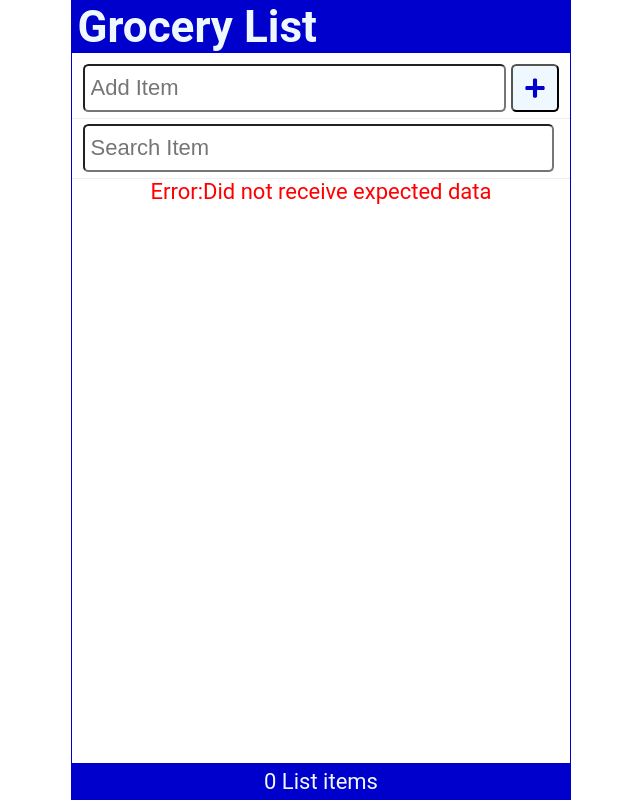
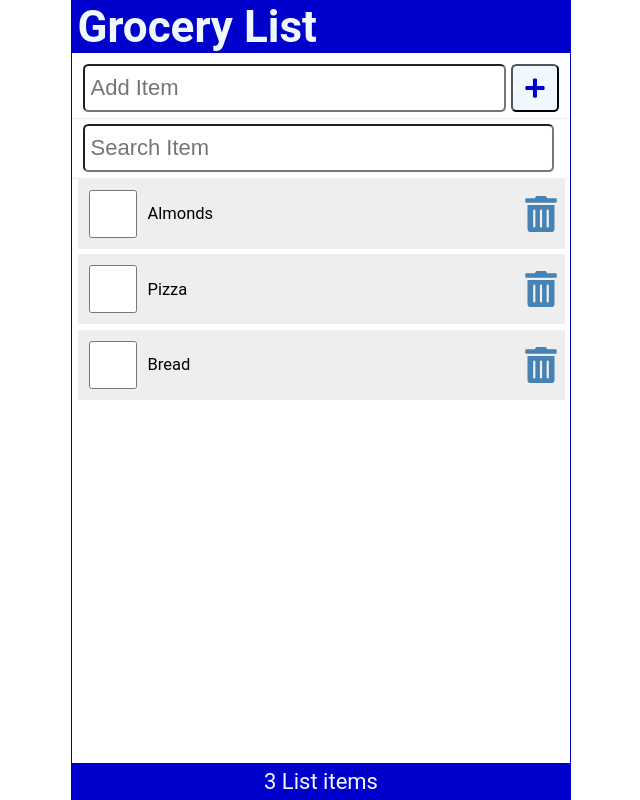
Before and after one commit to NigoraMamad/react02, a React (Create React App) app: page / in a window 1280 px wide. Shown: the whole page, without its empty margins (319-959 px from the left). Built offline with nearby package versions, Linux system fonts and the light colour scheme; no server answers; data requests are answered from the project's data file.

Commit message:
GRUD operations

```diff
--- a/src/App.js
+++ b/src/App.js
@@ -4,15 +4,17 @@
 import Footer from './Footer';
 import { useState, useEffect } from 'react';
 import SearchItem from './SearchItem';
+import apiRequest from './apiRequest';
 
 function App() {
-  const API_URL = 'http://localhost:3500/itemss';
+  const API_URL = 'http://localhost:3500/items';
 
   const [items, setItems] = useState([]);
   const [newItem, setNewItem] = useState('');
   const [search, setSearch] = useState('');
   const [fetchError, setFetchError] = useState(null);
   const [isLoading, setIsLoading] = useState(true);
+
 
   useEffect(() => {
     const fetchItems = async () => {
@@ -35,21 +37,48 @@
 
   }, [])
 
-  const addItem = (item) => {
+  const addItem = async (item) => {
     const id = items.length ? items[items.length - 1].id + 1 : 1;
     const myNewItem = {id, checked: false, item};
     const listItems = [...items, myNewItem];
-    setItems(listItems)
+    setItems(listItems);
+
+    const postOptions = {
+      method:'POST',
+      headers: {
+        'Content-Type': 'application/json'
+      },
+      body: JSON.stringify(myNewItem)
+    }
+    const result = await apiRequest(API_URL, postOptions);
+    if(result) setFetchError(result);
   }
 
-  const handleCheck = (id) => {
+  const handleCheck = async (id) => {
     const listItems = items.map((item) => item.id === id ? { ...item, checked: !item.checked} : item);
     setItems(listItems)
+
+    const myItem = listItems.filter(item => item.id === id);
+    const updateOptions = {
+      method: 'PATCH',
+      header: {
+        'Content-Type': 'application/json'
+      },
+      body: JSON.stringify({checked: myItem[0].checked})
+    }
+    const reqUrl = `${API_URL}/${id}`;
+    const result = await apiRequest(reqUrl, updateOptions);
+    if (result) setFetchError(result);
   }
 
-  const handleDelete = (id) => {
-  const listItems = items.filter((item) => item.id !== id);
-  setItems(listItems)
+  const handleDelete = async (id) => {
+    const listItems = items.filter((item) => item.id !== id);
+    setItems(listItems);
+
+    const deleteOptions = {method: 'DELETE'};
+    const reqUrl = `${API_URL}/${id}`;
+    const result = await apiRequest(reqUrl, deleteOptions);
+      if (result) setFetchError(result);
  }
 
   const handleSubmit = (e) => {
--- /dev/null
+++ b/src/apiRequest.js
@@ -0,0 +1,12 @@
+const apiRequest = async (url = '', optionsObj = null, errMsg = null) => {
+ try {
+  const response = await fetch(url, optionsObj);
+  if(!response.ok) throw Error('Please reload the app');
+ } catch (err) {
+    errMsg = err.message;
+ } finally {
+    return errMsg;
+ }
+}
+
+export default apiRequest;
```
